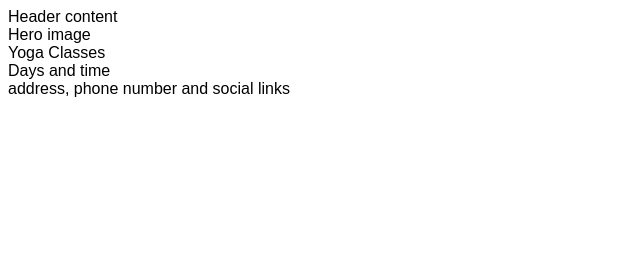
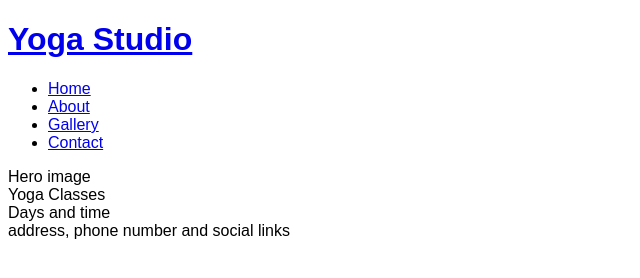
Before and after one commit to th-1982/yoga-studio-website, a plain HTML site: page index.html in a window 1280 px wide. Shown: the whole page, without its empty margins (0-640 px from the left). Drawn offline with Linux system fonts and the light colour scheme.

Commit message:
Add basic header structure

```diff
--- a/index.html
+++ b/index.html
@@ -1,5 +1,6 @@
 <!DOCTYPE html>
 <html lang="en">
+
 <head>
     <meta charset="UTF-8">
     <meta http-equiv="X-UA-Compatible" content="IE=edge">
@@ -10,10 +11,31 @@
     <link rel="stylesheet" href="assets/css/style.css">
     <title>Yoga Studio</title>
 </head>
+
 <body>
     <!--Header-->
     <!--Layout for header and hero image originated from Love Running project. Html and css code was used and developed from the Love Running project-->
-    <header>Header content</header>
+    <header>
+        <a href="index.html">
+            <h1>Yoga Studio</h1>
+        </a>
+        <nav>
+            <ul>
+                <li>
+                    <a href="index.html">Home</a>
+                </li>
+                <li>
+                    <a href="#">About</a>
+                </li>
+                <li>
+                    <a href="#">Gallery</a>
+                </li>
+                <li>
+                    <a href="#">Contact</a>
+                </li>
+            </ul>
+        </nav>
+    </header>
     <section>
         Hero image
     </section>
@@ -28,4 +50,5 @@
     </footer>
 
 </body>
+
 </html>
```
